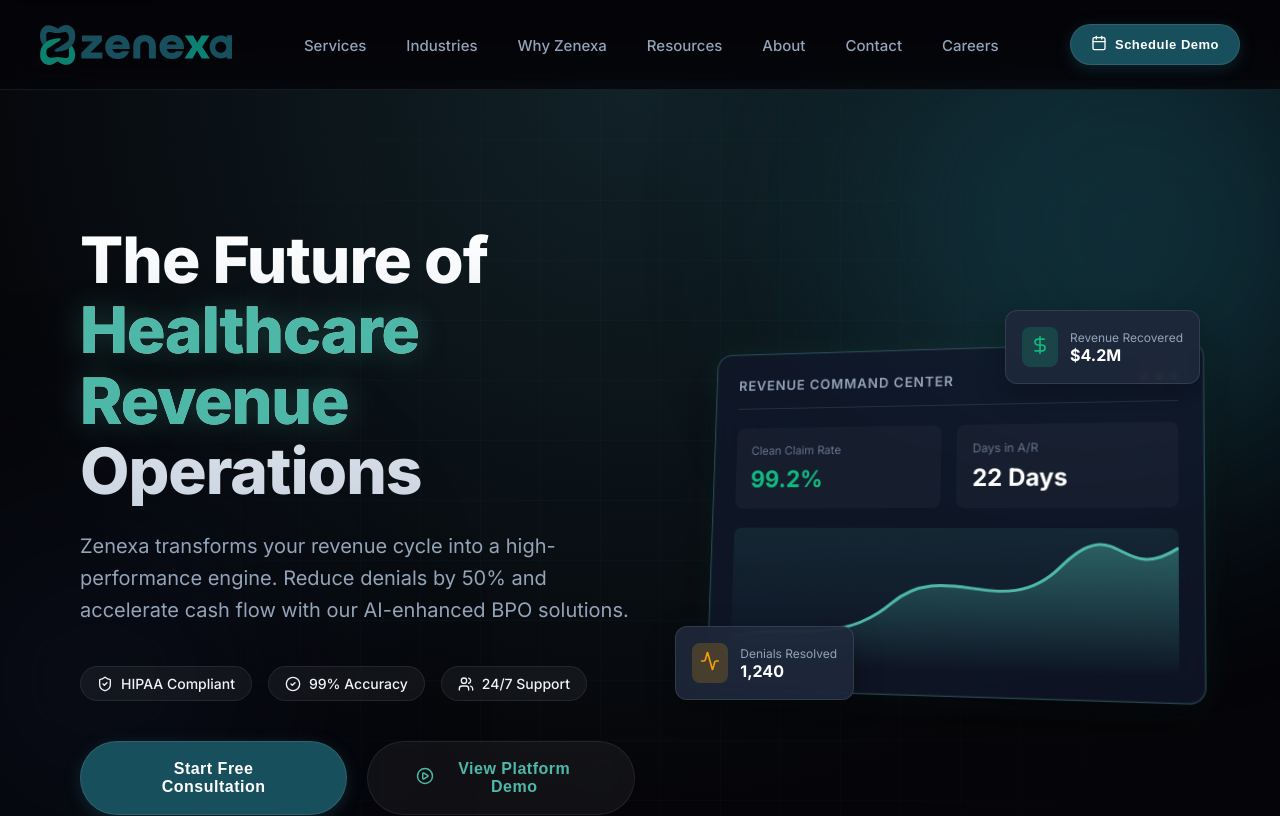
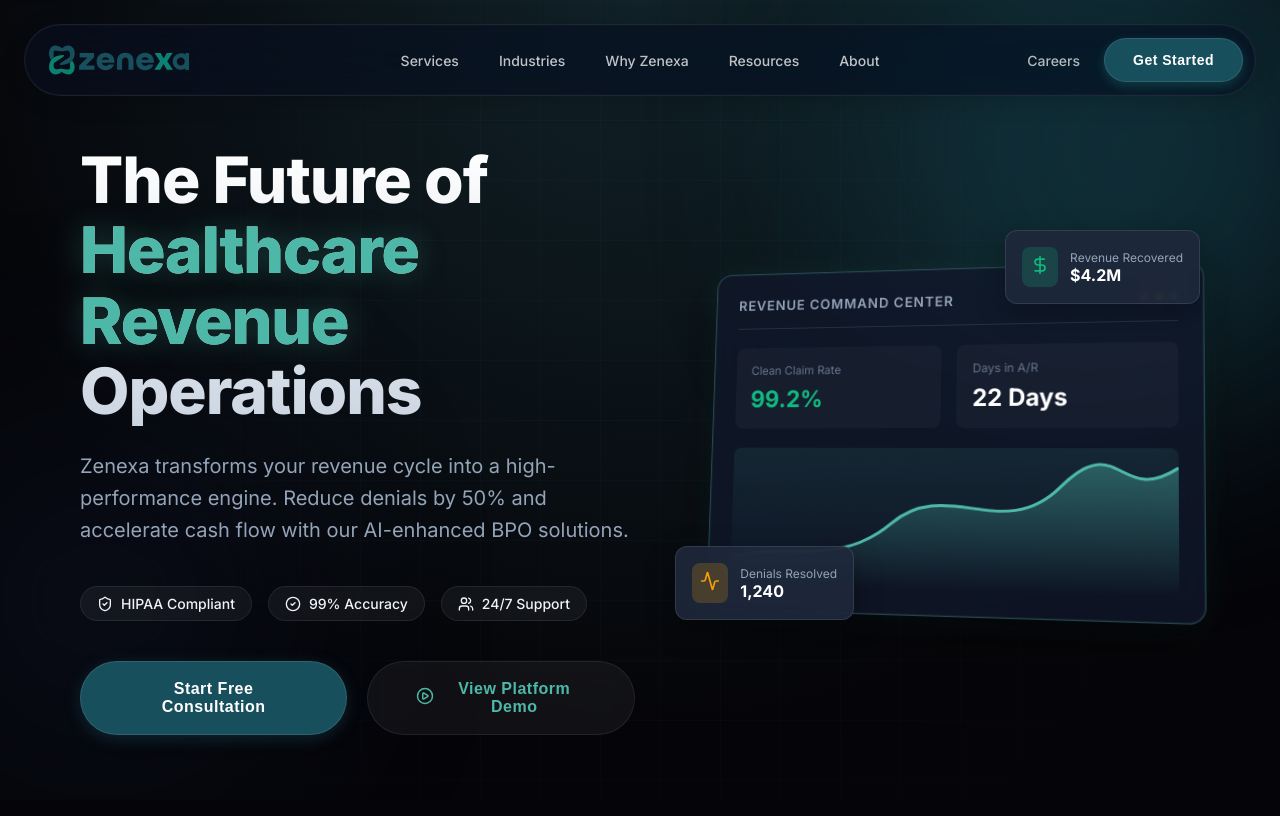
Before and after one commit to zenexasolutions/zenexa-website-demo, a Next.js app: page / in a window 1280 px wide. Shown: the top 816 px of the page. Built offline with nearby package versions, Linux system fonts and the light colour scheme.

Commit message:
Header updated, modern header ui
safe backup

```diff
--- a/src/app/layout.tsx
+++ b/src/app/layout.tsx
@@ -70,7 +70,7 @@
       <body className={`${inter.variable} antialiased`}>
         <a href="#main-content" className="skip-link">Skip to content</a>
         <Header />
-        <main id="main-content" style={{ minHeight: '100vh', paddingTop: '80px' }}>
+        <main id="main-content" style={{ minHeight: '100vh' }}>
           {children}
         </main>
         <Footer />
--- a/src/components/layout/Header.module.css
+++ b/src/components/layout/Header.module.css
@@ -1,120 +1,252 @@
+/* ===== HEADER CONTAINER ===== */
 .header {
     position: fixed;
-    top: 0;
+    top: 24px;
     left: 0;
     right: 0;
-    height: 90px;
     z-index: 1000;
-    transition: all 300ms ease;
-    background: rgba(5, 5, 9, 0.7);
-    backdrop-filter: blur(20px);
-    -webkit-backdrop-filter: blur(20px);
-    border-bottom: 1px solid var(--border-glass);
+    display: flex;
+    justify-content: center;
+    padding: 0 24px;
+    transition: all 500ms cubic-bezier(0.16, 1, 0.3, 1);
+    background: transparent !important;
+    pointer-events: none;
 }
 
-.scrolled {
-    height: 70px;
-    background: rgba(5, 5, 9, 0.9);
-    box-shadow: 0 10px 30px rgba(0, 0, 0, 0.5);
+.header.scrolled {
+    top: 12px;
+    background: transparent !important;
 }
 
+/* ===== GLASSMORPHIC PILL ===== */
 .container {
     display: flex;
     align-items: center;
     justify-content: space-between;
-    height: 100%;
-    max-width: 1400px;
-    margin: 0 auto;
-    padding: 0 20px;
+    width: 100%;
+    max-width: 1280px;
+    height: 72px;
+    padding: 8px 12px 8px 24px;
+    pointer-events: auto;
+
+    /* Top Grade Glassmorphism */
+    background: rgba(10, 15, 30, 0.65);
+    backdrop-filter: blur(24px) saturate(180%);
+    -webkit-backdrop-filter: blur(24px) saturate(180%);
+    border: 1px solid rgba(255, 255, 255, 0.08);
+    border-radius: 100px;
+    box-shadow:
+        0 4px 24px -1px rgba(0, 0, 0, 0.2),
+        0 0 0 1px rgba(255, 255, 255, 0.02) inset;
+
+    transition: all 500ms cubic-bezier(0.16, 1, 0.3, 1);
 }
 
+.scrolled .container {
+    height: 60px;
+    background: rgba(5, 10, 20, 0.85);
+    border-color: rgba(255, 255, 255, 0.12);
+    box-shadow:
+        0 8px 32px -4px rgba(0, 0, 0, 0.4),
+        0 0 0 1px rgba(255, 255, 255, 0.05) inset;
+    max-width: 1100px;
+    /* Shrink width slightly on scroll for dynamic feel */
+}
+
+/* ===== LOGO ===== */
 .logo {
-    font-size: 24px;
-    font-weight: 800;
-    color: white;
+    position: relative;
     display: flex;
     align-items: center;
-    gap: 8px;
-    letter-spacing: -0.5px;
+    height: 40px;
+    min-width: 140px;
+    z-index: 10;
 }
 
-.logoImage {
-    height: 40px;
-    width: auto;
-}
-
-.logo span {
-    color: var(--color-neon-teal);
-}
-
+/* ===== NAVIGATION ===== */
 .nav {
-    display: none;
+    position: absolute;
+    left: 50%;
+    transform: translateX(-50%);
+    height: 100%;
+    display: flex;
+    align-items: center;
 }
 
 .navLinks {
     display: flex;
-    gap: 40px;
+    gap: 4px;
     list-style: none;
+    margin: 0;
+    padding: 0;
+    height: 100%;
+    align-items: center;
 }
 
 .link {
-    font-size: 15px;
+    font-size: 14px;
     font-weight: 500;
-    color: var(--text-secondary);
+    color: rgba(255, 255, 255, 0.75);
+    padding: 8px 18px;
+    border-radius: 100px;
+    transition: all 300ms ease;
     position: relative;
-    padding: 8px 0;
-    transition: color 200ms ease;
+    display: flex;
+    align-items: center;
+    height: 36px;
 }
 
 .link:hover {
-    color: white;
-    text-shadow: 0 0 10px rgba(255, 255, 255, 0.5);
+    color: #fff;
+    background: rgba(255, 255, 255, 0.08);
+    box-shadow: 0 0 12px rgba(255, 255, 255, 0.05);
 }
 
-.link::after {
-    content: '';
-    position: absolute;
-    bottom: 0;
-    left: 0;
-    width: 0;
-    height: 2px;
-    background: var(--color-neon-teal);
-    box-shadow: 0 0 10px var(--color-neon-teal);
-    transition: width 300ms ease;
+/* Active/Focus state simulation */
+.link:active {
+    transform: scale(0.96);
 }
 
-.link:hover::after {
+/* ===== RIGHT ACTIONS ===== */
+.actions {
+    display: flex;
+    align-items: center;
+    gap: 8px;
+    z-index: 10;
+}
+
+.contactLink {
+    font-size: 14px;
+    font-weight: 500;
+    color: rgba(255, 255, 255, 0.7);
+    transition: all 250ms ease;
+    padding: 8px 16px;
+    border-radius: 100px;
+}
+
+.contactLink:hover {
+    color: #fff;
+    background: rgba(255, 255, 255, 0.05);
+}
+
+.ctaButton {
+    border-radius: 100px !important;
+    padding: 0 28px !important;
+    height: 44px !important;
+    font-weight: 600 !important;
+    font-size: 14px !important;
+    transition: all 300ms cubic-bezier(0.16, 1, 0.3, 1) !important;
+    box-shadow: 0 4px 12px rgba(45, 212, 191, 0.2) !important;
+    /* Teal glow */
+}
+
+.ctaButton:hover {
+    transform: translateY(-1px) !important;
+    box-shadow: 0 6px 16px rgba(45, 212, 191, 0.3) !important;
+}
+
+.scrolled .ctaButton {
+    height: 38px !important;
+    padding: 0 24px !important;
+}
+
+/* ===== MOBILE MENU BUTTON ===== */
+.mobileMenuBtn {
+    display: none;
+    /* Hidden by default on desktop */
+    align-items: center;
+    justify-content: center;
+    width: 40px;
+    height: 40px;
+    background: rgba(255, 255, 255, 0.05);
+    border: 1px solid rgba(255, 255, 255, 0.1);
+    border-radius: 50%;
+    cursor: pointer;
+    color: white;
+    transition: all 250ms ease;
+}
+
+.mobileMenuBtn:hover {
+    background: rgba(255, 255, 255, 0.1);
+    transform: rotate(90deg);
+}
+
+/* ===== MOBILE MENU ===== */
+.mobileMenu {
+    position: fixed;
+    top: 100px;
+    /* Below the floating header */
+    left: 24px;
+    right: 24px;
+    background: rgba(10, 15, 30, 0.95);
+    backdrop-filter: blur(24px);
+    -webkit-backdrop-filter: blur(24px);
+    padding: 24px;
+    border-radius: 24px;
+    border: 1px solid rgba(255, 255, 255, 0.08);
+    transform: translateY(-20px);
+    opacity: 0;
+    pointer-events: none;
+    transition: all 400ms cubic-bezier(0.16, 1, 0.3, 1);
+    z-index: 999;
+    box-shadow: 0 20px 40px rgba(0, 0, 0, 0.4);
+}
+
+.mobileMenuOpen {
+    transform: translateY(0);
+    opacity: 1;
+    pointer-events: auto;
+}
+
+.mobileNav {
+    display: flex;
+    flex-direction: column;
+    gap: 8px;
+}
+
+.mobileLink {
+    font-size: 16px;
+    font-weight: 500;
+    color: rgba(255, 255, 255, 0.7);
+    padding: 14px 20px;
+    border-radius: 16px;
+    transition: all 250ms ease;
+    display: flex;
+    align-items: center;
+    justify-content: space-between;
+}
+
+.mobileLink:hover {
+    color: #fff;
+    background: rgba(255, 255, 255, 0.05);
+    padding-left: 24px;
+    /* Slide effect */
+}
+
+.mobileCta {
+    margin-top: 16px;
     width: 100%;
 }
 
-.actions {
-    display: none;
-    align-items: center;
-    gap: 20px;
-}
+/* ===== RESPONSIVE BREAKPOINTS ===== */
+@media (max-width: 1024px) {
 
-.mobileMenuBtn {
-    display: block;
-    background: none;
-    border: none;
-    cursor: pointer;
-    color: white;
-}
-
-@media (min-width: 1024px) {
-    .nav {
-        display: block;
+    .nav,
+    .actions {
+        display: none;
     }
 
-    .actions {
+    .mobileMenuBtn {
         display: flex;
     }
 
-    .mobileMenuBtn {
-        display: none;
-    }
-
     .container {
-        padding: 0 40px;
+        padding: 8px 16px;
     }
 }
+
+@media (min-width: 1025px) {
+    .mobileMenu {
+        display: none !important;
+    }
+}
--- a/src/components/layout/Header.tsx
+++ b/src/components/layout/Header.tsx
@@ -5,10 +5,19 @@
 import Image from 'next/image';
 import styles from './Header.module.css';
 import { Button } from '@/components/ui/Button';
-import { Menu, Calendar } from 'lucide-react';
+import { Menu, Calendar, X } from 'lucide-react';
+
+const navLinks = [
+    { href: '/services', label: 'Services' },
+    { href: '/industries', label: 'Industries' },
+    { href: '/why-zenexa', label: 'Why Zenexa' },
+    { href: '/resources', label: 'Resources' },
+    { href: '/about', label: 'About' },
+];
 
 export const Header = () => {
     const [isScrolled, setIsScrolled] = useState(false);
+    const [isMobileMenuOpen, setIsMobileMenuOpen] = useState(false);
 
     useEffect(() => {
         const handleScroll = () => {
@@ -21,39 +30,97 @@
 
     return (
         <header className={`${styles.header} ${isScrolled ? styles.scrolled : ''}`}>
+            {/* Unified Floating Glassmorphic Pill */}
             <div className={styles.container}>
+                {/* Logo */}
                 <Link href="/" className={styles.logo}>
                     <Image
                         src="/horizontal stack logo.svg"
                         alt="Zenexa Logo"
-                        width={160}
-                        height={40}
+                        width={140}
+                        height={36}
                         priority
-                        className={styles.logoImage}
                     />
                 </Link>
 
+                {/* Navigation - Centered in the pill */}
                 <nav className={styles.nav}>
                     <ul className={styles.navLinks}>
-                        <li><Link href="/services" className={styles.link}>Services</Link></li>
-                        <li><Link href="/industries" className={styles.link}>Industries</Link></li>
-                        <li><Link href="/why-zenexa" className={styles.link}>Why Zenexa</Link></li>
-                        <li><Link href="/resources" className={styles.link}>Resources</Link></li>
-                        <li><Link href="/about" className={styles.link}>About</Link></li>
-                        <li><Link href="/contact" className={styles.link}>Contact</Link></li>
-                        <li><a href="https://careers.zenexainfotech.com" className={styles.link} target="_blank" rel="noopener noreferrer">Careers</a></li>
+                        {navLinks.map((link) => (
+                            <li key={link.href}>
+                                <Link href={link.href} className={styles.link}>
+                                    {link.label}
+                                </Link>
+                            </li>
+                        ))}
                     </ul>
                 </nav>
 
+                {/* Right Actions */}
                 <div className={styles.actions}>
-                    <Button size="sm" leftIcon={<Calendar size={16} />}>
-                        Schedule Demo
-                    </Button>
+                    <a
+                        href="https://careers.zenexainfotech.com"
+                        className={styles.contactLink}
+                        target="_blank"
+                        rel="noopener noreferrer"
+                    >
+                        Careers
+                    </a>
+                    <Link href="/contact">
+                        <Button
+                            size="sm"
+                            className={styles.ctaButton}
+                        >
+                            Get Started
+                        </Button>
+                    </Link>
                 </div>
 
-                <button className={styles.mobileMenuBtn} aria-label="Menu">
-                    <Menu size={24} />
+                {/* Mobile Menu Button */}
+                <button
+                    className={styles.mobileMenuBtn}
+                    aria-label="Menu"
+                    onClick={() => setIsMobileMenuOpen(!isMobileMenuOpen)}
+                >
+                    {isMobileMenuOpen ? <X size={24} /> : <Menu size={24} />}
                 </button>
+            </div>
+
+            {/* Mobile Menu */}
+            <div className={`${styles.mobileMenu} ${isMobileMenuOpen ? styles.mobileMenuOpen : ''}`}>
+                <nav className={styles.mobileNav}>
+                    {navLinks.map((link) => (
+                        <Link
+                            key={link.href}
+                            href={link.href}
+                            className={styles.mobileLink}
+                            onClick={() => setIsMobileMenuOpen(false)}
+                        >
+                            {link.label}
+                        </Link>
+                    ))}
+                    <Link
+                        href="/contact"
+                        className={styles.mobileLink}
+                        onClick={() => setIsMobileMenuOpen(false)}
+                    >
+                        Contact
+                    </Link>
+                    <a
+                        href="https://careers.zenexainfotech.com"
+                        className={styles.mobileLink}
+                        target="_blank"
+                        rel="noopener noreferrer"
+                        onClick={() => setIsMobileMenuOpen(false)}
+                    >
+                        Careers
+                    </a>
+                    <Link href="/contact" className={styles.mobileCta}>
+                        <Button size="lg" className={styles.mobileCta}>
+                            Get Started
+                        </Button>
+                    </Link>
+                </nav>
             </div>
         </header>
     );
```
